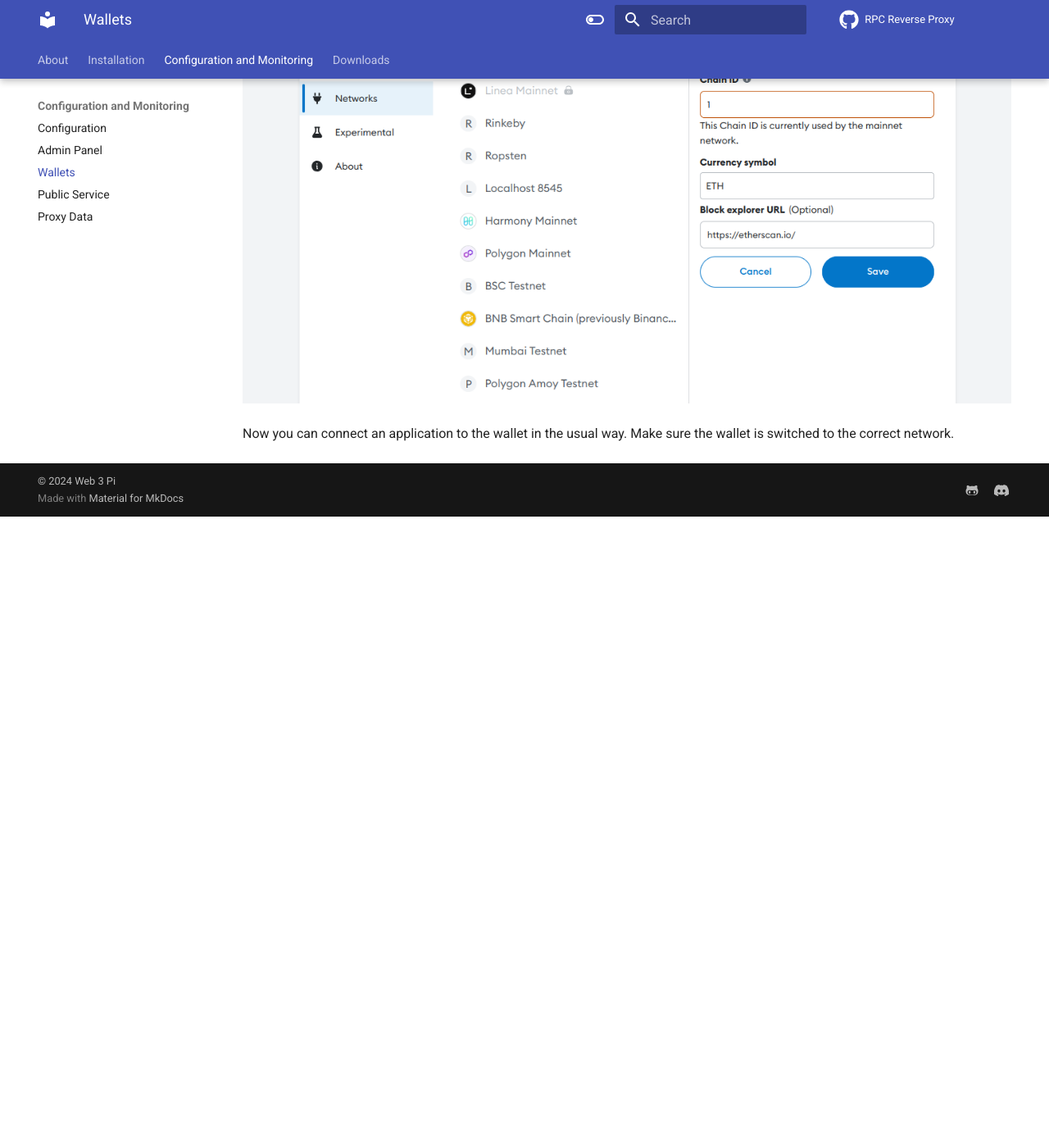
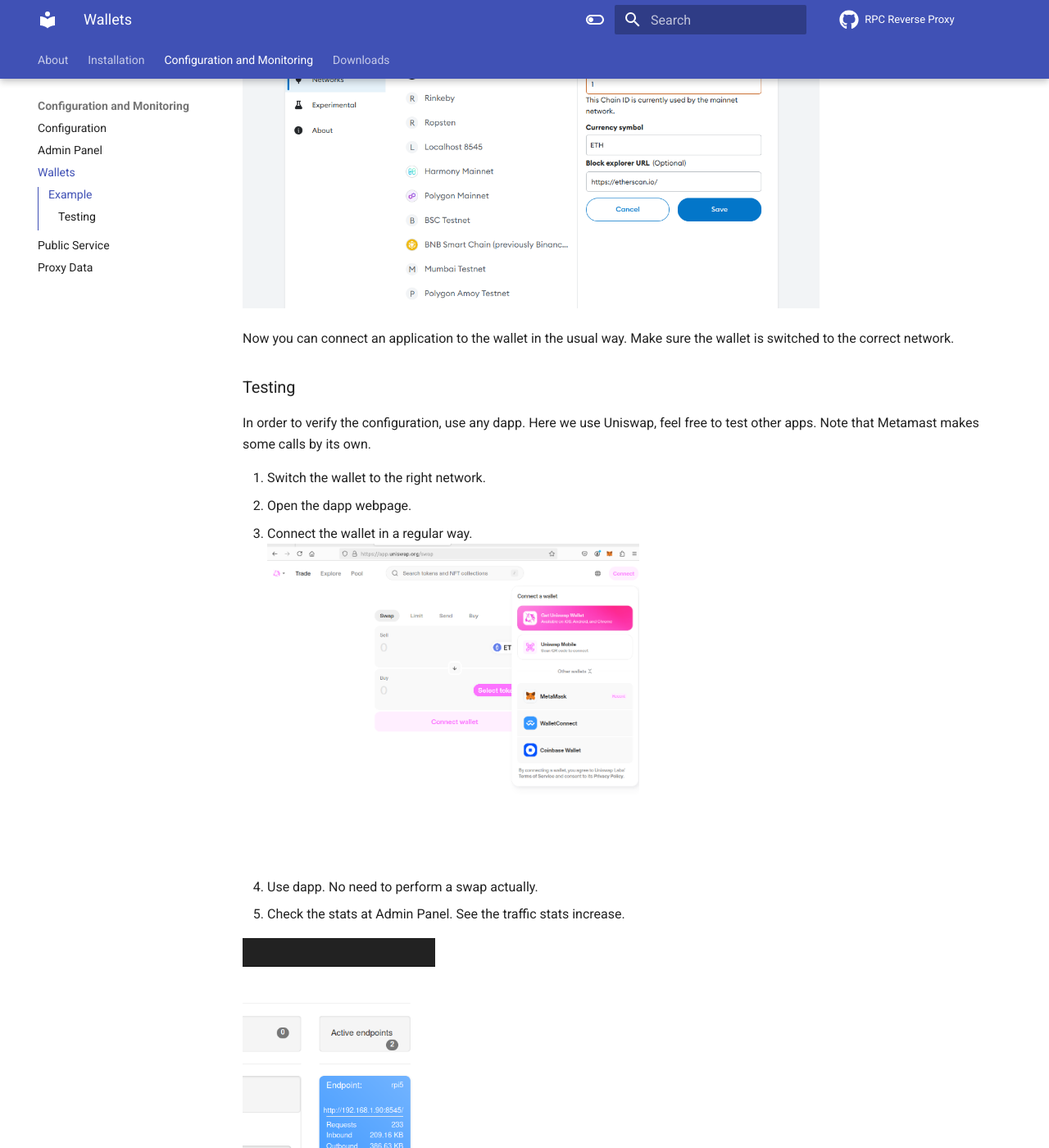
Before and after one commit to Web3-Pi/web3-reverse-proxy-docs, an MkDocs documentation site: the page built from docs/wallet.md, in a window 1280 px wide and 1400 px high, scrolled down 1039 px. Shown: the whole window at 82% size. Built offline with MkDocs 1.6.1 and Material for MkDocs 9.7.7, drawn with Linux system fonts in a browser that asks for light colours; comment, search, counter and statistics services are not loaded; before the commit the page ends 1669 px from its top, so only the background shows below that.

Commit message:
metamask

```diff
--- a/docs/wallet.md
+++ b/docs/wallet.md
@@ -17,6 +17,8 @@ where the proxy is run on `localhost` on the port `6512` and a user's API key is
 
 In particular one can integrate a wallet. The remaining section refers to this matter.
 
+## Example
+
 We present an example where Metamask is integrated. Other wallets should work as well in a similar way.
 A new Mainnet network is created here, so you end up having two Mainnet networks.
 
@@ -25,6 +27,20 @@ A new Mainnet network is created here, so you end up having two Mainnet networks
 3. Open Settings and click Add a network.
 4. Provide appropriate data. Note New RPC URL input, this is a crucial part, and enter the access URL. Recall that the access URL contains the proxy address and API key.
 
-![Metamask](metamask.png)
+![Metamask](metamask.png){width=75%}
 
 Now you can connect an application to the wallet in the usual way. Make sure the wallet is switched to the correct network.
+
+### Testing
+
+In order to verify the configuration, use any dapp. Here we use Uniswap, feel free to test other apps.
+Note that Metamast makes some calls by its own.
+
+1. Switch the wallet to the right network.
+2. Open the dapp webpage.
+3. Connect the wallet in a regular way.
+![Metamask1](metamask1a.png){width=50%}
+4. Use dapp. No need to perform a swap actually.
+5. Check the stats at Admin Panel. See the traffic stats increase.
+
+![Metamask2](metamask1c.png){width=25%}
```
Also changed, not shown: docs/metamask1a.png (added), docs/metamask1c.png (added).
